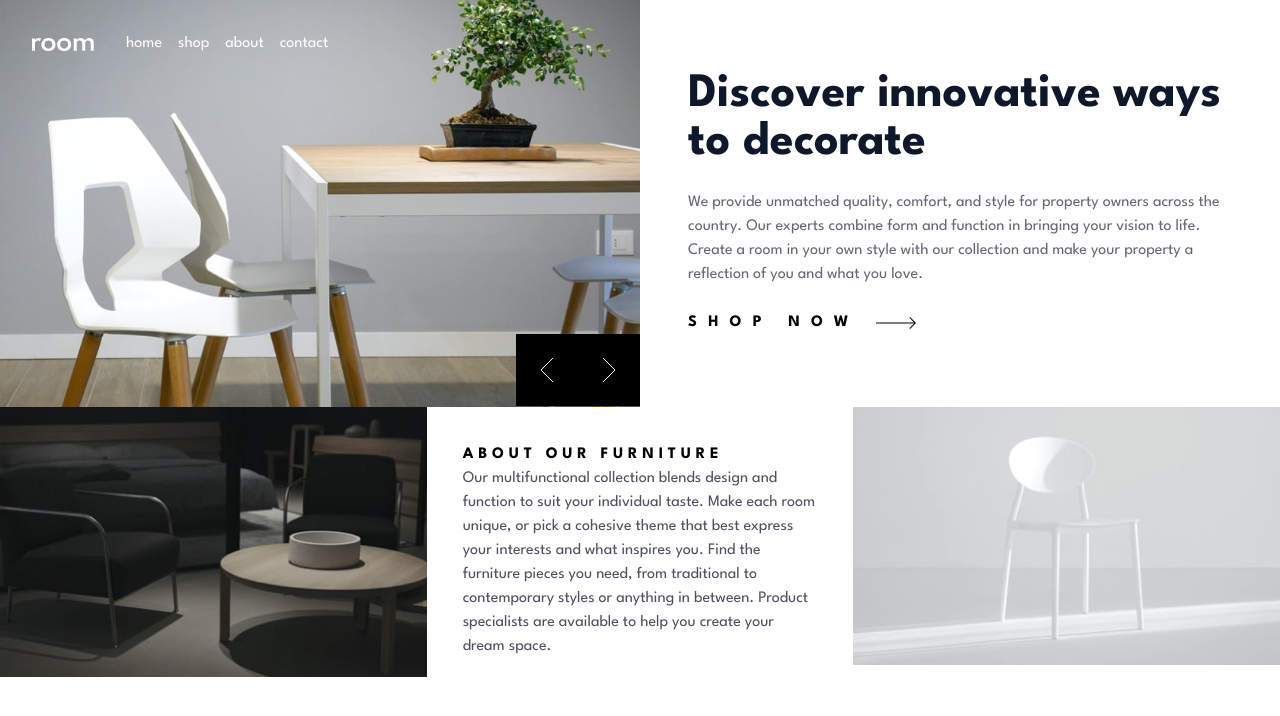
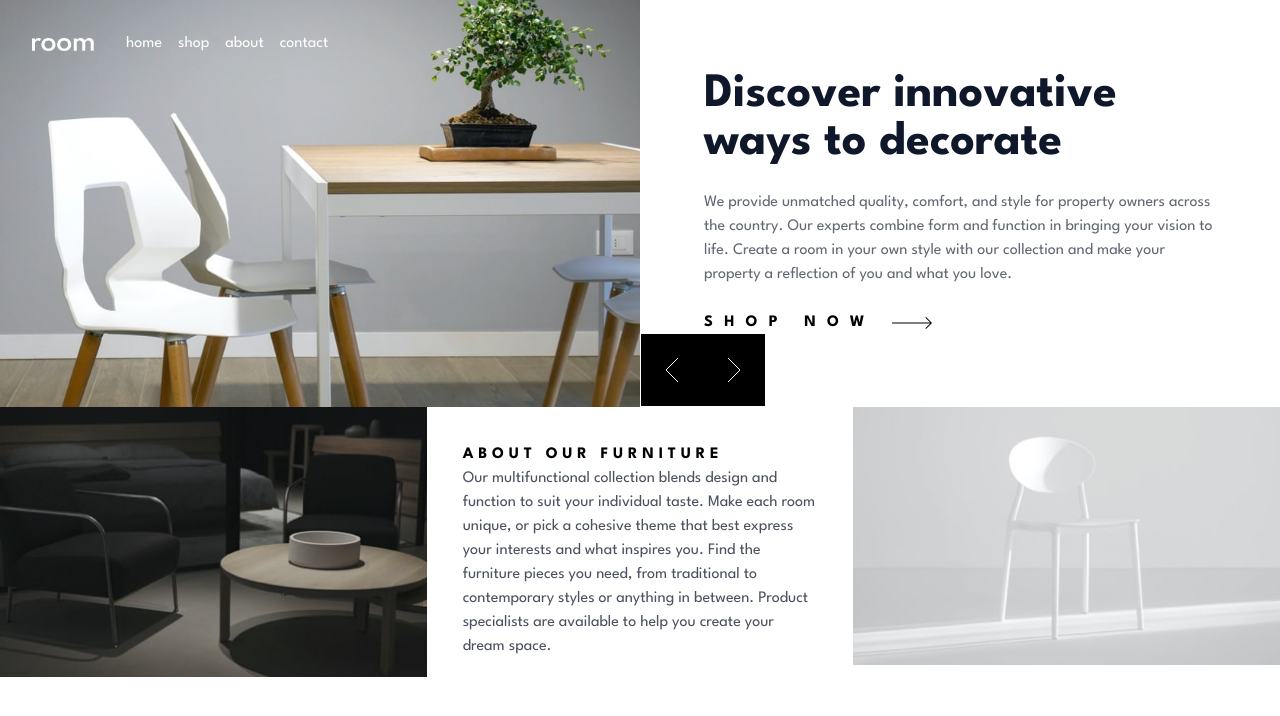
Before and after one commit to YUSSIF62/room-homepage-test, a React (Create React App) app: page / in a window 1280 px wide. Shown: the top 716 px of the page. Built offline with nearby package versions, Linux system fonts and the light colour scheme.

Commit message:
Update Showcase.tsx

```diff
--- a/src/components/Showcase.tsx
+++ b/src/components/Showcase.tsx
@@ -61,15 +61,12 @@ const Showcase: React.FC = () => {
             }
           >
             <div className="relative">
-              <div>
                 <picture>
                 <source media="(min-width: 768px)" srcSet={item.desktop} />
                 <img src={item.mobile} alt={item.title} className="w-full" />
                </picture>
-              </div>
 
-              <div>
-                <ul className="absolute right-0 flex -bottom-2">
+               <ul className="absolute flex right-0 lg:right-[-19.5%] -bottom-2">
                   <li>
                     <button
                       onClick={previousSlide}
@@ -87,23 +84,24 @@ const Showcase: React.FC = () => {
                     </button>
                   </li>
                 </ul>
-              </div>
 
             </div>
 
-            <div className="p-8 lg:p-12">
-              <h1 className="text-3xl font-bold text-slate-900 lg:text-5xl">
+            <div className="relative p-8 lg:p-12">
+              <h1 className="px-4 text-3xl font-bold text-slate-900 lg:text-5xl">
                 {item.title}
               </h1>
-              <p className="my-6 opacity-65 text-slate-900">{item.desc}</p>
+              <p className="px-4 my-6 opacity-65 text-slate-900">{item.desc}</p>
               <button
-                className="flex items-center gap-4 font-bold uppercase hover:opacity-75"
+                className="flex items-center gap-4 px-4 font-bold uppercase hover:opacity-75"
                 style={{
                   letterSpacing: "0.7rem",
                 }}
               >
                 Shop Now <img src={arrow} alt="" />
               </button>
+
+
             </div>
 
           </article>
```
